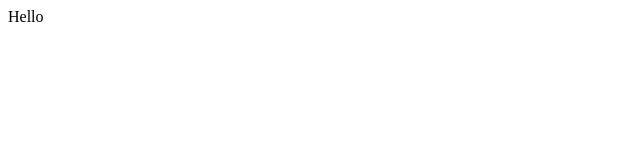
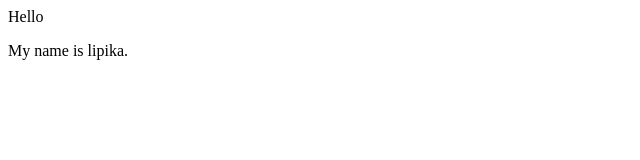
Before and after one commit to Lipika220/practice, a plain HTML site: page index.html in a window 1280 px wide. Shown: the whole page, without its empty margins (0-640 px from the left). Drawn offline with Linux system fonts and the light colour scheme.

Commit message:
add a pargraph

```diff
--- a/index.html
+++ b/index.html
@@ -1 +1,2 @@
 <p>Hello</p>
+<p>My name is lipika.</p>
```
